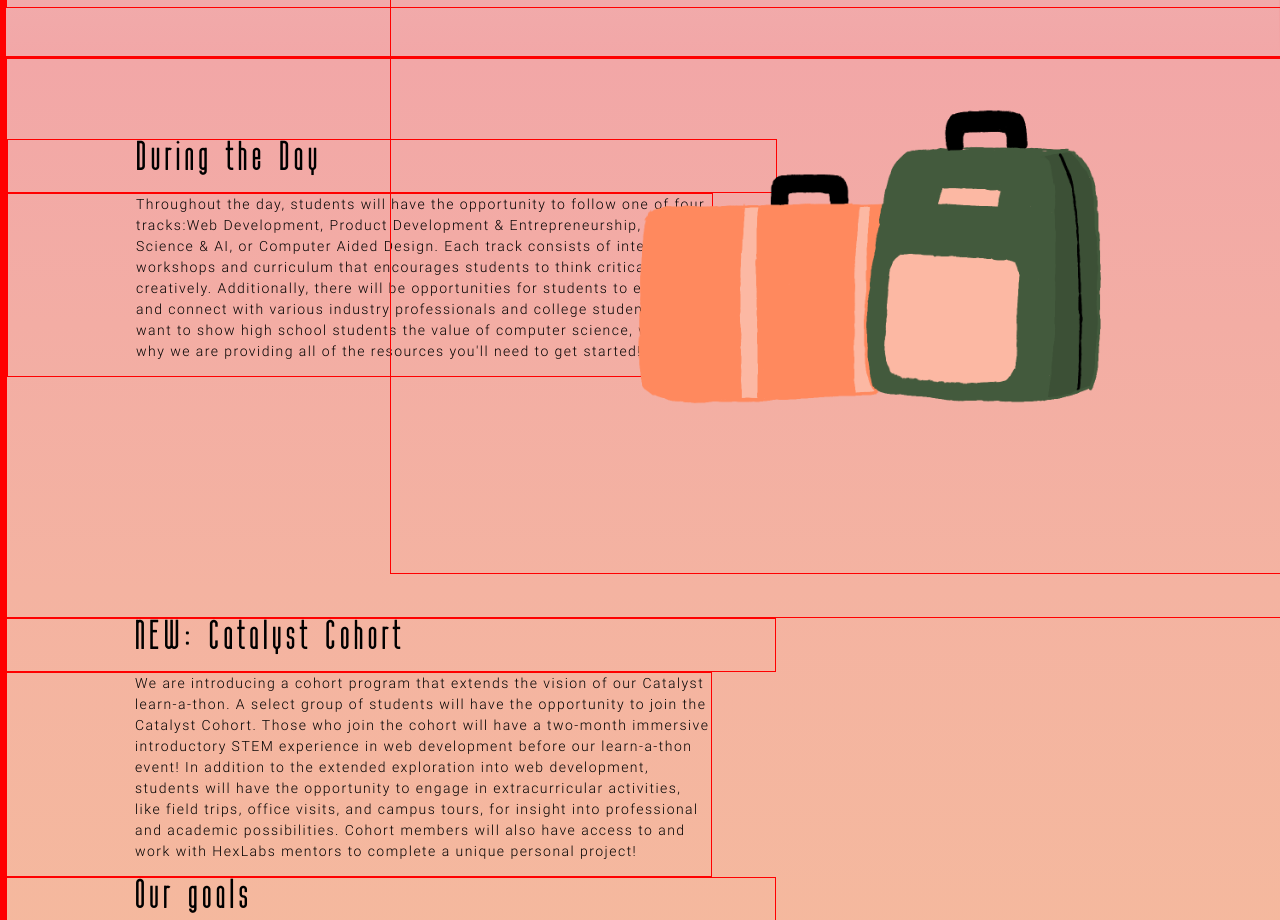
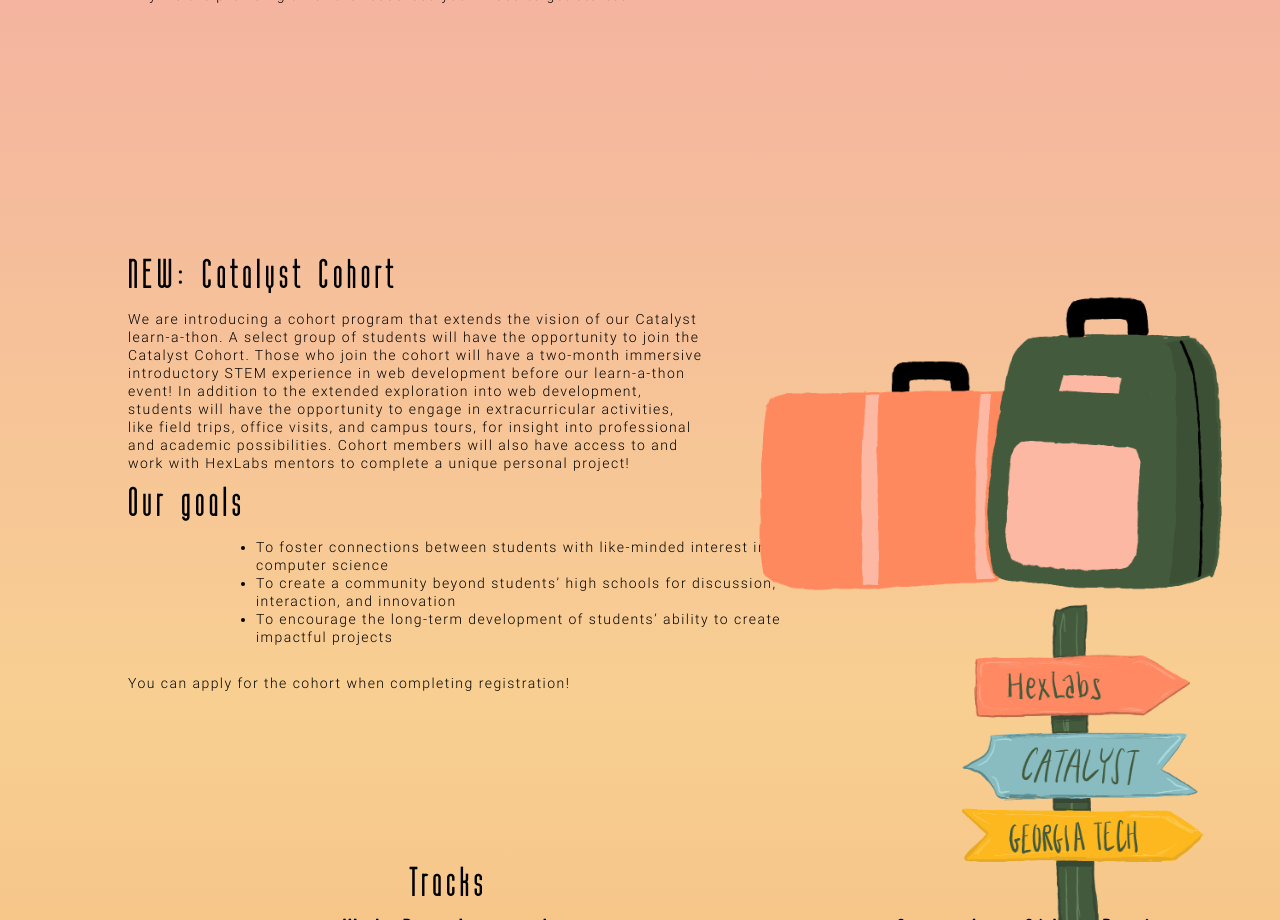
Before and after one commit to HackGT/catalyst-2022-event-site, a Next.js app: page / in a window 1280 px wide. Shown: the part 1880-2800 px from the top of the page. Built offline with nearby package versions, Linux system fonts and the light colour scheme.

Commit message:
position luggage and sign

```diff
--- a/styles/Home.module.css
+++ b/styles/Home.module.css
@@ -55,7 +55,7 @@
 .sectionAbout {
   padding-top: 5vh;
   width: 100vw;
-  height: 140vh;
+  height: 100vh;
   background: linear-gradient(
     180deg,
     rgba(147, 187, 191, 0.37) -8.24%,
@@ -81,28 +81,29 @@
   padding: 5rem 0 15rem 0;
 }
 #luggageImg {
-  position: relative;
+  position: absolute;
   width: 70vw;
-  right: -30vw;
-  top: -150vh;
+  right: -10vw;
+  top: 250vh;
   height: auto;
 }
 #signsImg {
-  position: relative;
-  width: 50vw;
+  position: absolute;
+  width: 55vw;
+  right: -12vw;
+  top: 305vh;
   height: auto;
 }
-
 .sectionTracks {
   width: 100vw;
-  height: 100vh;
+  height: auto;
   left: 0px;
-  padding-bottom: 20vh;
+  padding: 20vh 0 20vh 0;
   background: linear-gradient(180deg, #f8cf91 0%, #ef9c67 76.04%, #e76c3f 100%);
 }
 .sectionSchedule {
   width: 100vw;
-  height: 100vh;
+  height: auto;
   left: 0px;
   background: linear-gradient(180deg, #e76c3f 50.44%, #edc17f 100%);
 }
--- a/styles/globals.css
+++ b/styles/globals.css
@@ -6,7 +6,7 @@ a {
 * {
   margin: 0;
   padding: 0;
-  border: 1px solid red;
+  /* border: 1px solid red; */
 }
 
 html {
@@ -35,7 +35,7 @@ p {
   font-style: normal;
   font-weight: normal;
   font-size: 14px;
-  line-height: 21px;
+  line-height: 18px;
   letter-spacing: 0.105em;
   color: #000000;
 }
```
